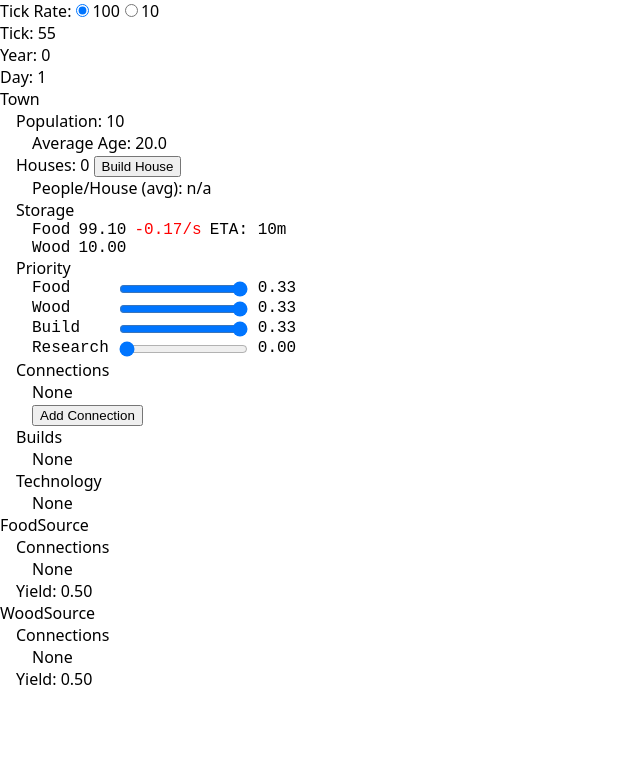
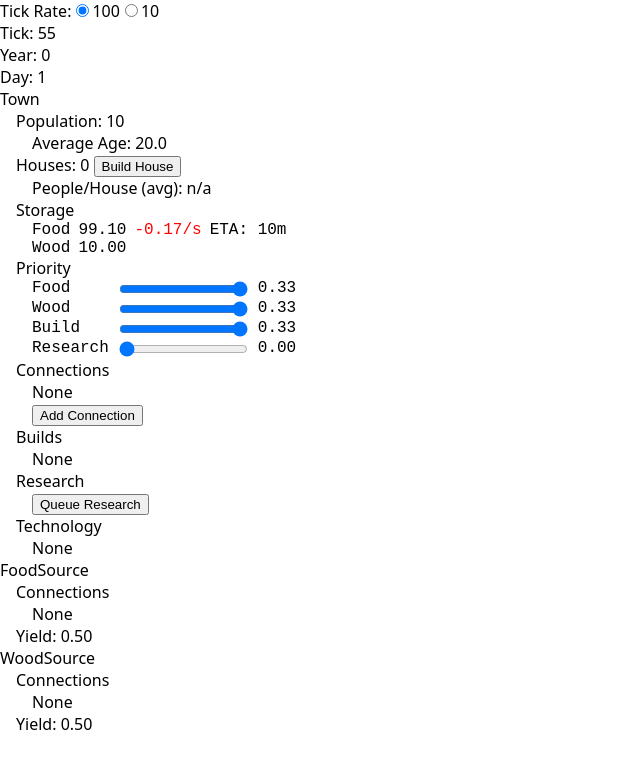
Before and after one commit to tylerschloesser/sim-v6, a React app in the folder packages/app/: page / in a window 1280 px wide. Shown: the top 768 px of the page, without its empty margins (0-640 px from the left). Built offline with nearby package versions, Linux system fonts and the light colour scheme; the HTML template or start-up script is replaced by a standard one.

Commit message:
add queue research button

```diff
--- a/packages/app/src/home.tsx
+++ b/packages/app/src/home.tsx
@@ -327,12 +327,43 @@ function ShowTownEntity({ entity }: ShowTownEntityProps) {
             </Fragment>
           ))}
         </div>
+        <div>Research</div>
+        <div className={styles.indent}>
+          <div>
+            <QueueResearchButton />
+          </div>
+        </div>
         <div>Technology</div>
         <div className={styles.indent}>
           {Object.keys(entity.technologies).length ===
             0 && <>None</>}
         </div>
       </div>
+    </>
+  )
+}
+
+function QueueResearchButton() {
+  const { world, setWorld } = useContext(AppContext)
+  const dialog = useRef<HTMLDialogElement>(null)
+  const onClick = useCallback(() => {
+    invariant(dialog.current)
+    dialog.current.showModal()
+  }, [])
+  const close = useCallback(() => {
+    invariant(dialog.current)
+    dialog.current.close()
+  }, [])
+
+  return (
+    <>
+      <button onClick={onClick}>Queue Research</button>
+      <dialog ref={dialog}>
+        <div>TODO</div>
+        <div>
+          <button onClick={close}>Close</button>
+        </div>
+      </dialog>
     </>
   )
 }
```
